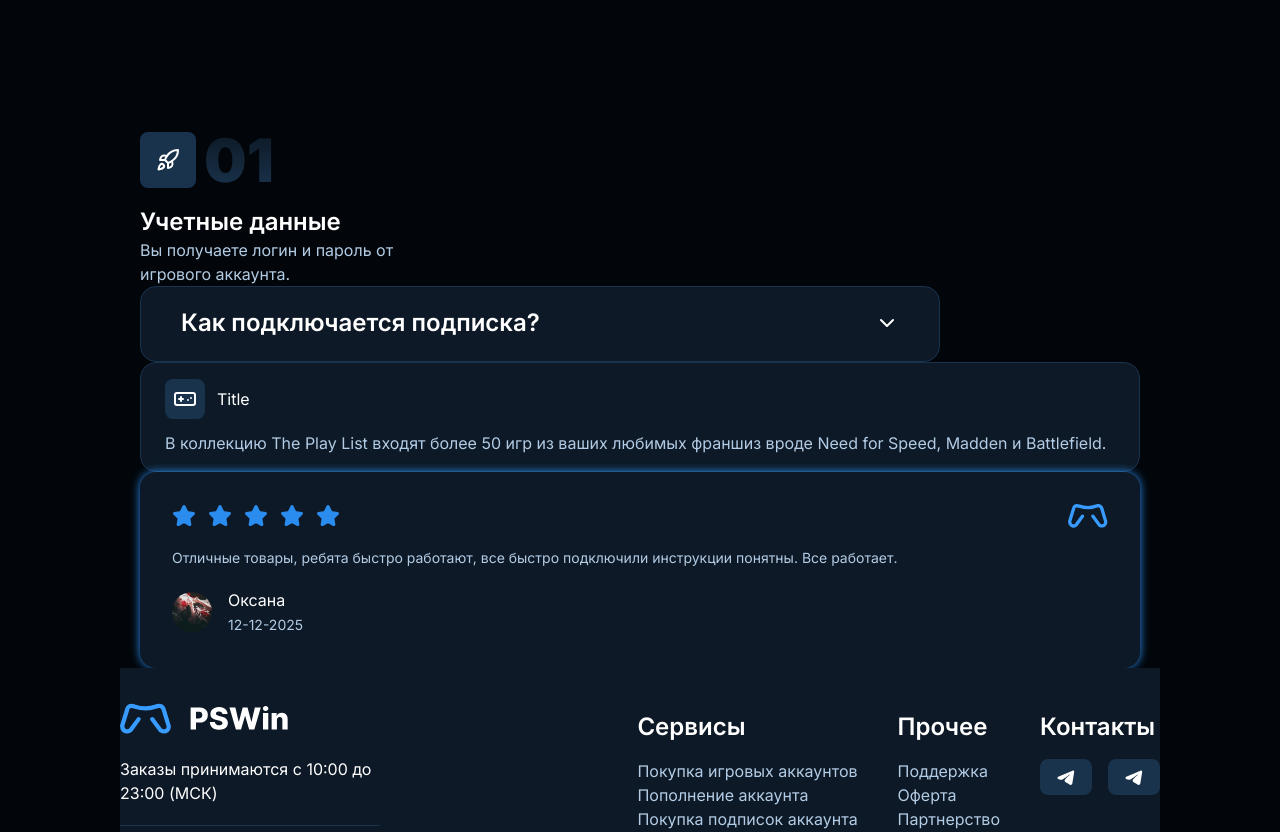
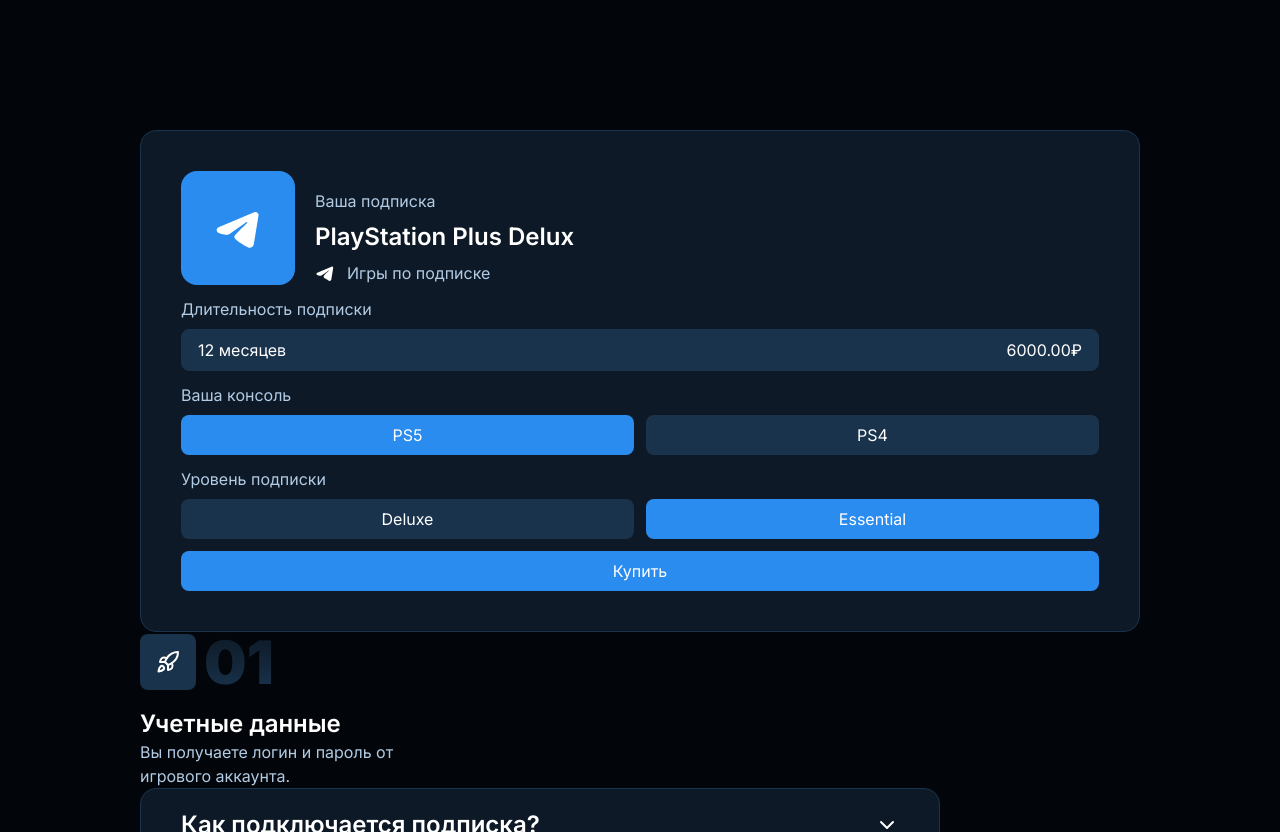
Before and after one commit to Kaden09/PSWin, a Next.js app: page / in a window 1280 px wide. Shown: the part 760-1592 px from the top of the page. Built offline with nearby package versions, Linux system fonts and the light colour scheme.

Commit message:
feat: created play station card

```diff
--- a/src/features/main/components/Main.tsx
+++ b/src/features/main/components/Main.tsx
@@ -4,11 +4,13 @@
 import { Gamepad, Rocket } from "lucide-react";
 import QuestionItem from "@/features/faq/components/QuestionItem";
 import StepItem from "@/features/instruction/components/StepItem";
+import PlayStationCard from "@/features/playstation/components/PlayStationCard";
 
 function Main() {
     return (
       <main>
         <HeroSection />
+        <PlayStationCard />
         <StepItem icon={<Rocket />} step="01" title="Учетные данные" desc="Вы получаете логин и пароль от игрового аккаунта." />
         <QuestionItem
           title="Как подключается подписка?"
--- /dev/null
+++ b/src/features/playstation/components/PlayStationCard.tsx
@@ -0,0 +1,52 @@
+import { CardActionButton, CardSwitchButton } from '@/shared/components';
+import Image from 'next/image';
+
+function PlayStationCard() {
+  return (
+    <div className="flex flex-col gap-3 bg-secondary-background rounded-2xl p-10 border border-primary-border">
+      <div className="flex items-end gap-5">
+        <div className="bg-contrast rounded-2xl p-8">
+          <Image src="/telegram.svg" alt="playstation" width={50} height={50} />
+        </div>
+
+        <div className="flex flex-col gap-2">
+          <span className="text-secondary-font">Ваша подписка</span>
+          <h2 className="text-2xl font-semibold">PlayStation Plus Delux</h2>
+          <div className="flex gap-3">
+            <Image src="/telegram.svg" alt="playstation" width={20} height={20} />
+            <span className="text-secondary-font">Игры по подписке</span>
+          </div>
+        </div>
+      </div>
+
+      <div>
+        <div className="flex flex-col gap-2">
+          <span className="text-secondary-font">Длительность подписки</span>
+          <div className="flex justify-between bg-tertiary-background rounded-lg py-2 px-4 border border-primary-border">
+            <span>12 месяцев</span>
+            <span>6000.00₽</span>
+          </div>
+        </div>
+      </div>
+
+      <div className="flex flex-col gap-2">
+        <span className="text-secondary-font">Ваша консоль</span>
+        <div className="flex gap-3">
+          <CardSwitchButton title="PS5" selected />
+          <CardSwitchButton title="PS4" />
+        </div>
+      </div>
+
+      <div className="flex flex-col gap-2">
+        <span className="text-secondary-font">Уровень подписки</span>
+        <div className="flex gap-3">
+          <CardSwitchButton title="Deluxe" />
+          <CardSwitchButton title="Essential" selected />
+        </div>
+      </div>
+      <CardActionButton title="Купить" />
+    </div>
+  );
+}
+
+export default PlayStationCard;
--- /dev/null
+++ b/src/shared/components/CardActionButton.tsx
@@ -0,0 +1,11 @@
+function CardSwitchButton({title}: {title: string}) {
+  return (
+    <button
+      className="flex items-center justify-center rounded-lg py-2 w-full cursor-pointer bg-contrast"
+    >
+      {title}
+    </button>
+  );
+}
+
+export default CardSwitchButton;
--- /dev/null
+++ b/src/shared/components/CardSwitchButton.tsx
@@ -0,0 +1,14 @@
+interface CardSwitchButtonProps {
+    title: string;
+    selected?: boolean;
+}
+
+function CardSwitchButton({title, selected = false}: CardSwitchButtonProps) {
+    return (
+        <button className={`flex items-center justify-center rounded-lg py-2 w-full cursor-pointer ${selected ? "bg-contrast" : "bg-tertiary-background"}`}>
+            {title}
+        </button>
+    )
+}
+
+export default CardSwitchButton;
--- /dev/null
+++ b/src/shared/components/index.ts
@@ -0,0 +1,2 @@
+export {default as CardSwitchButton} from "./CardSwitchButton";
+export {default as CardActionButton} from "./CardActionButton";
```
